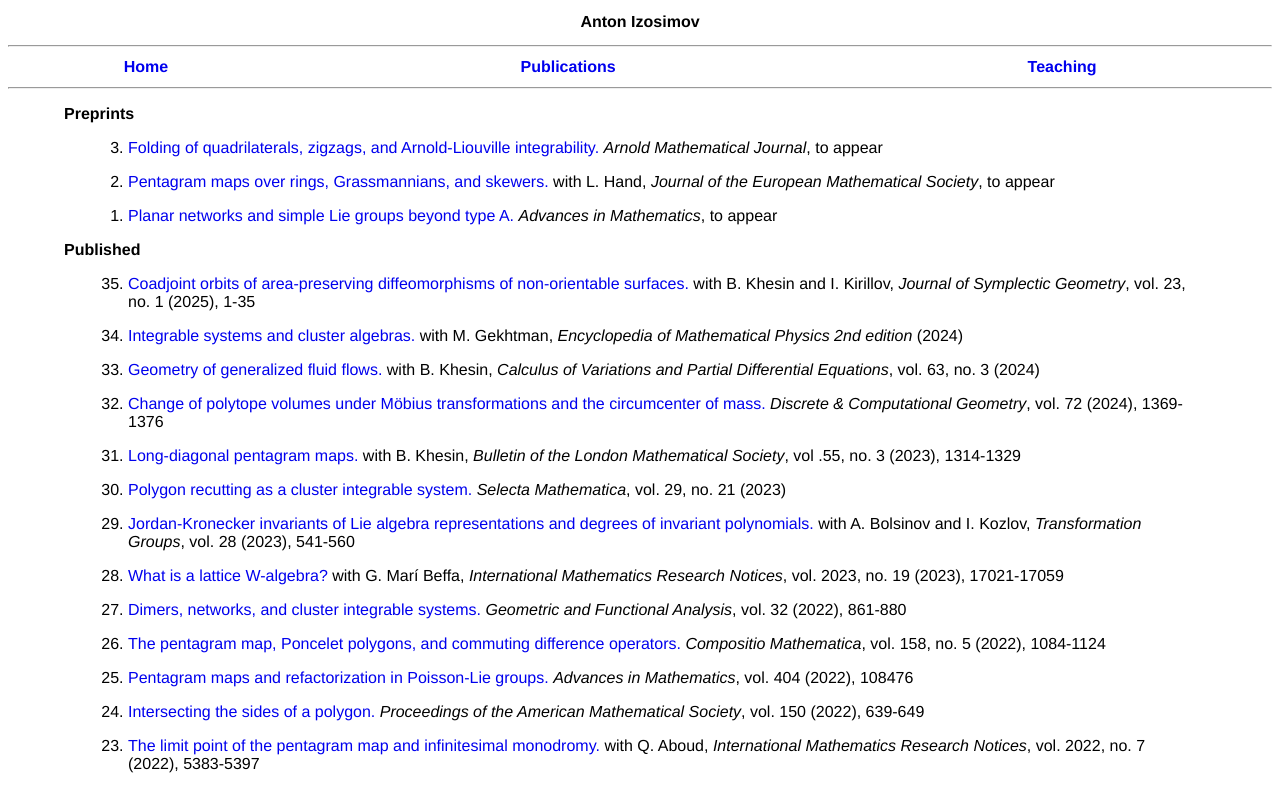
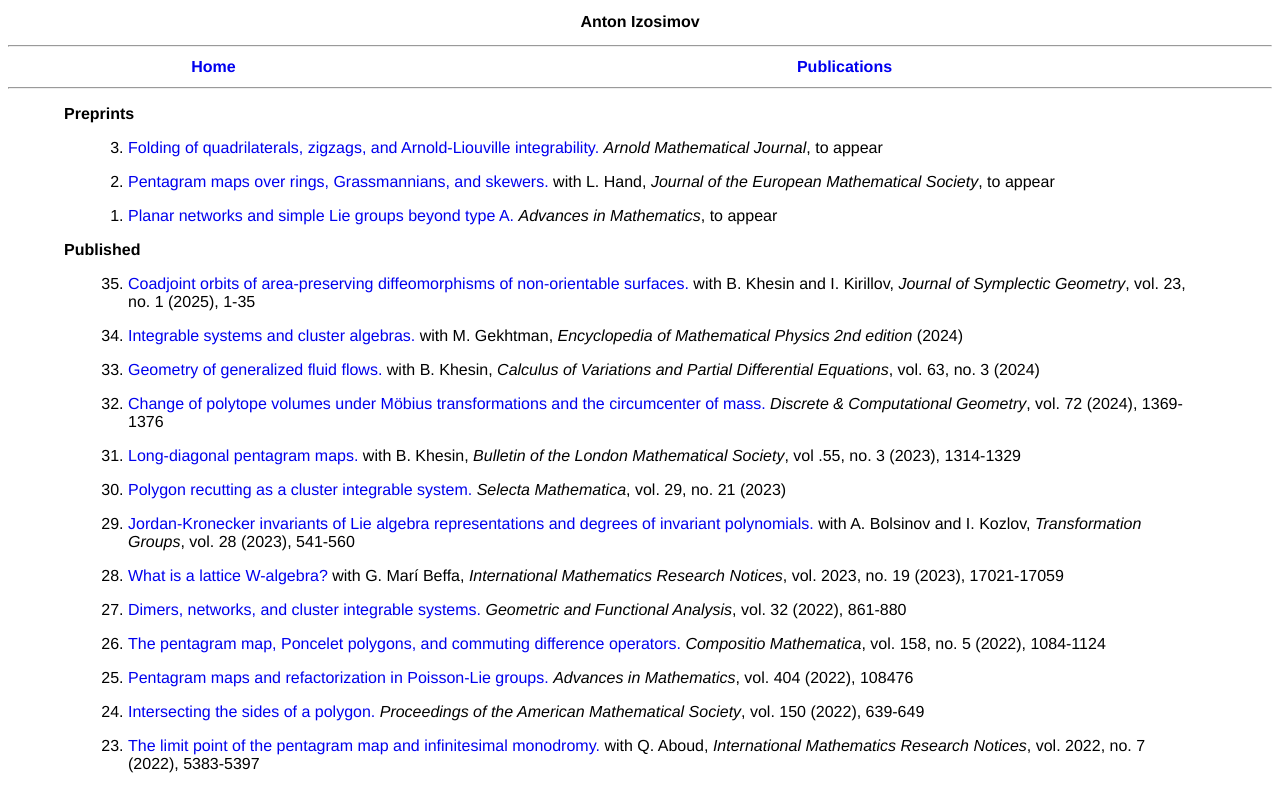
Before and after one commit to aizosimov/aizosimov.github.io, a plain HTML site: page papers.html in a window 1280 px wide. Shown: the top 786 px of the page. Drawn offline with Linux system fonts and the light colour scheme.

Commit message:
Update papers.html

```diff
--- a/papers.html
+++ b/papers.html
@@ -54,7 +54,7 @@ a, a:visited {
     <th><a href = "index.html">Home</a></th>
     <th><a href = "papers.html">Publications</a></th>
     <!--<th><a href = "research.html">Research</a></th> -->
-    <th><a href = "teaching.html">Teaching</a></th>
+    <!-- <th><a href = "teaching.html">Teaching</a></th>-->
   </tr>
  </table>
 
```
